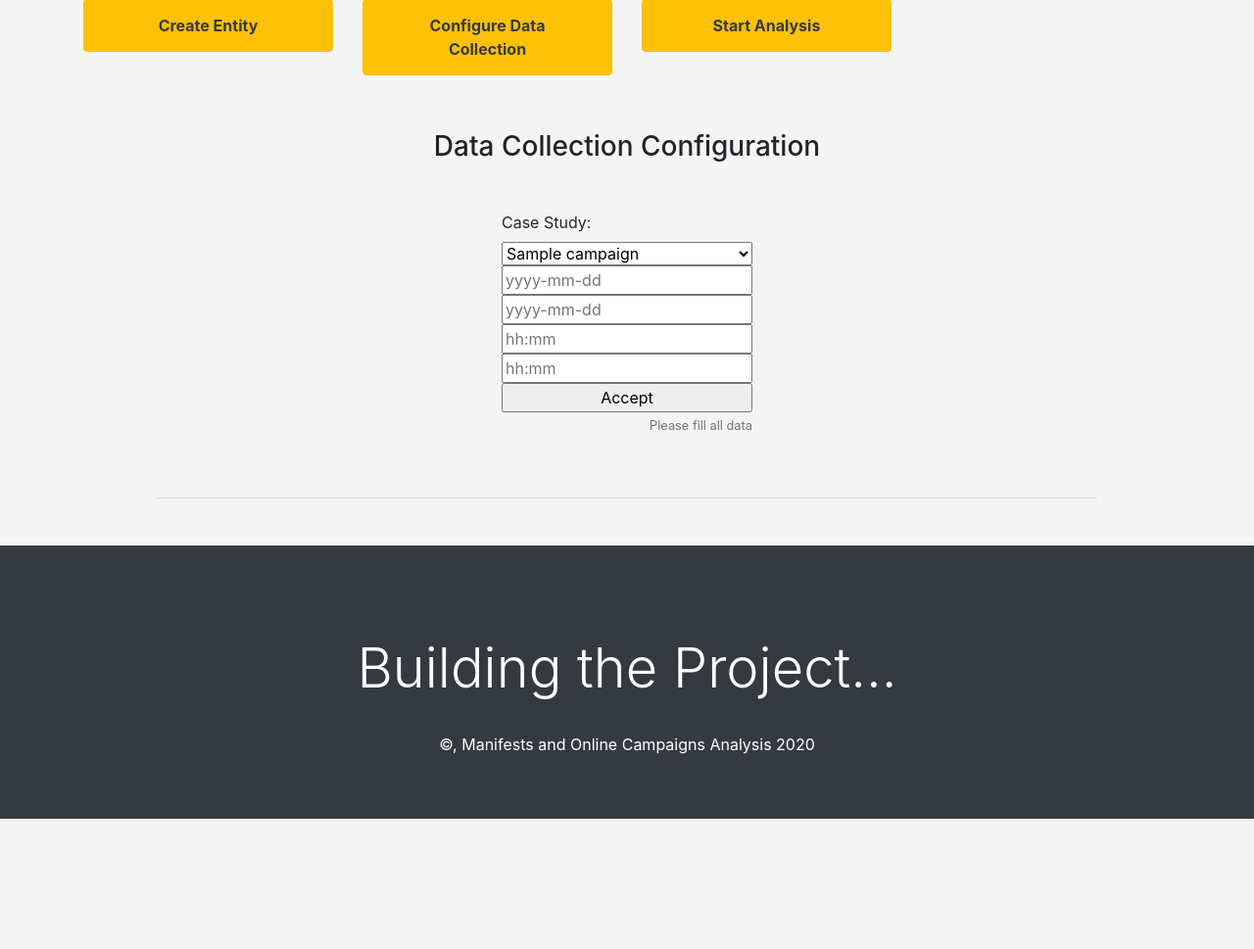
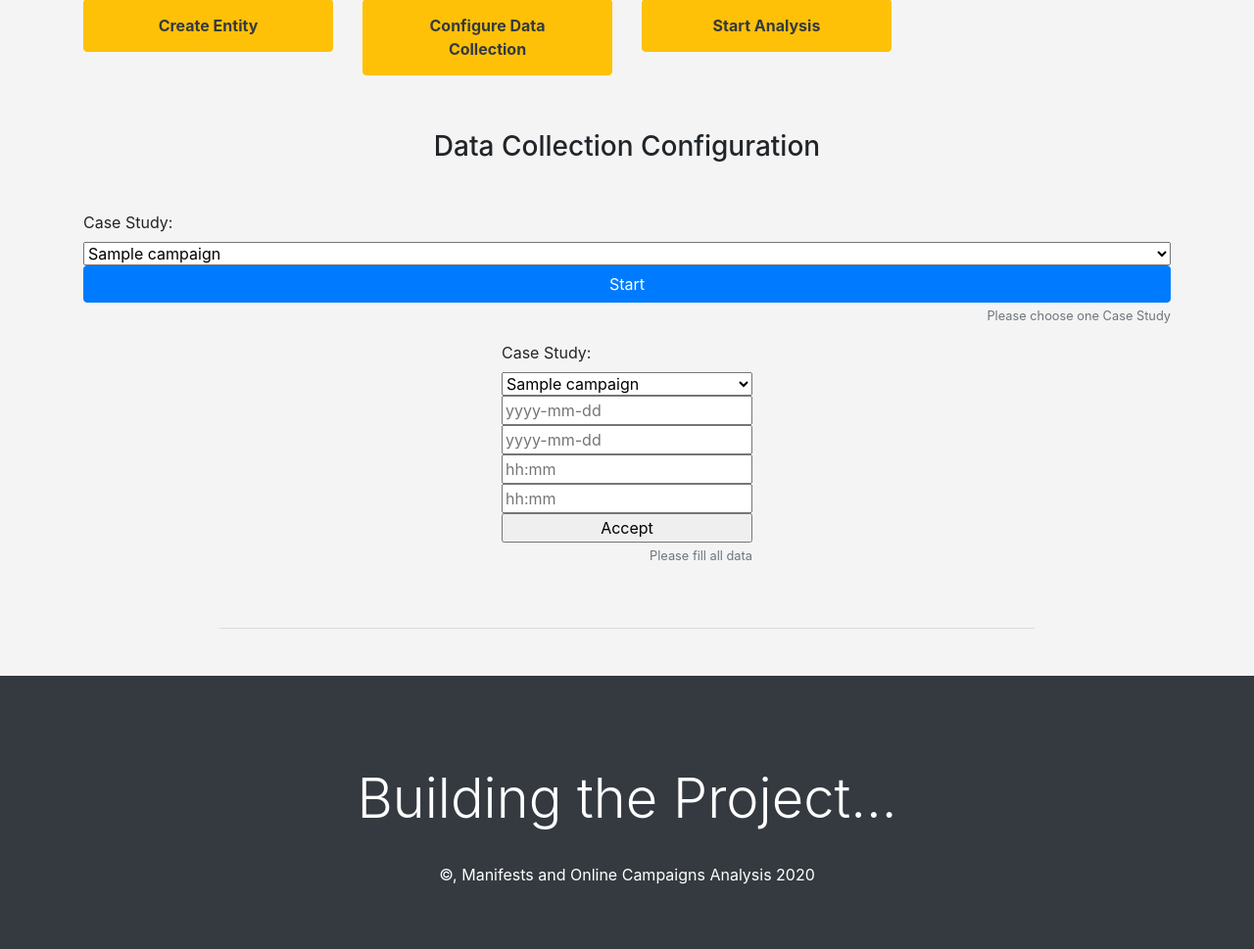
Before and after one commit to ea-maruri/Manifests_and_Online_Campaigns_Analysis, a Django app: page /Configurator/data-collection-conf/ in a window 1280 px wide. Shown: the part 418-1387 px from the top of the page at 98% size. Before the commit the page ends 1254 px from the top, so only its background shows below. Run offline with Django 3.2, Linux system fonts and the light colour scheme; tables that the repository leaves empty hold one stand-in row (values such as "Sample post"); some libraries are stand-ins or nearby versions.

Commit message:
work on configurator, collection and admin (posts)

```diff
--- a/StudyCasesConfApp/forms.py
+++ b/StudyCasesConfApp/forms.py
@@ -159,7 +159,7 @@ class AnalysisConf(forms.Form):
 
 class ComputeCollectionForm(forms.Form):
   def __init__(self, campaigns: tuple, *args, **kwargs):
-    super(DataCollectionForm, self).__init__(*args, **kwargs)
+    super(ComputeCollectionForm, self).__init__(*args, **kwargs)
     self.fields["case_study"] = forms.ChoiceField(
         choices=campaigns, label="Case Study")
 
--- a/StudyCasesConfApp/templates/StudyCasesConfApp/configurator_base.html
+++ b/StudyCasesConfApp/templates/StudyCasesConfApp/configurator_base.html
@@ -15,6 +15,8 @@
   {% include 'middle/conf-options.html' %}
 
 
-  {% block config_option %}{% endblock %}
+  <div class="container">
+    {% block config_option %}{% endblock %}
+  </div>
 
 {% endblock %}
--- a/StudyCasesConfApp/templates/StudyCasesConfApp/middle/collection_conf.html
+++ b/StudyCasesConfApp/templates/StudyCasesConfApp/middle/collection_conf.html
@@ -9,6 +9,30 @@
       </div>
     </div>
 
+
+    <!-- Compute -->
+    <div class="row">
+      <div class="col">
+        {% if compute_data_collect.error %}
+            <p class="text-danger">Sorry, something went wrong, while loading the form</p>
+          {% else %}
+            <div class="form-group">
+              <form action="" method="POST" class="d-flex flex-column">{% csrf_token %}
+                {{compute_data_collect}}
+
+                <input type="submit" class="btn btn-primary" value="Start"></input>
+
+                <div class="d-flex justify-content-end">
+                  <small id="formHelper" class="form-text text-muted">Please choose one Case Study</small>
+                </div>
+              </form>
+            </div>
+          {% endif %}
+      </div>
+    </div>
+
+
+    <!-- Conf -->
     <div class="row">
       <div class="col-sm-12">
         {% for message in messages %}
@@ -21,12 +45,12 @@
         {% endfor %}
 
         <div class="d-flex justify-content-around">
-          {% if form.error %}
+          {% if conf_data_form.error %}
             <p class="text-danger">Sorry, something went wrong, while loading the form</p>
           {% else %}
             <div class="form-group">
               <form action="" method="POST" class="d-flex flex-column">{% csrf_token %}
-                {{form}}
+                {{conf_data_form}}
                 <input type="submit" value="Accept"/>
 
                 <div class="d-flex justify-content-end">
--- a/StudyCasesConfApp/views.py
+++ b/StudyCasesConfApp/views.py
@@ -10,7 +10,7 @@ from django.shortcuts import render
 from StudyCasesManage.models import Campaign, Candidate, Manifest, SocialMediaAccount
 
 # Forms
-from .forms import CreateCandidateForm, ConfigureCaseStudyForm, DataCollectionForm, DocumentConfForm, AnalysisConf, CreateSocialMediaAccount, DocumentForm
+from .forms import CreateCandidateForm, ConfigureCaseStudyForm, DataCollectionForm, DocumentConfForm, AnalysisConf, CreateSocialMediaAccount, DocumentForm, ComputeCollectionForm
 
 # Own utilities
 import StudyCasesManage.logic.ea_db_utilities as db_util
@@ -23,11 +23,6 @@ CONF_PAGE = 'configurator.html'
 # Create your views here.
 def configurator(request):
   """Renders the request page"""
-
-  campaign_name = 'Test Campaign - 2020'
-  screen_names_list = db_util.get_screen_names_list(campaign_name)
-  print("Screen names in", campaign_name)
-  print(screen_names_list)
 
   return render(request, CONF_PAGE)
 
@@ -141,7 +136,39 @@ def data_collection_conf(request):
   campaigns_tuple = db_util.get_campaigns_tuple()
   data_collection_form = DataCollectionForm(campaigns_tuple)
 
-  return render(request, "middle/collection_conf.html", {"form": data_collection_form})
+  compute_collection_form = ComputeCollectionForm(campaigns_tuple)
+
+  if request.method == 'POST':
+
+    data_collection_conf = DataCollectionForm(campaigns_tuple, request.POST)
+    if data_collection_conf.is_valid():
+      print("DO SOMETHING")
+
+
+    compute_collection_form = ComputeCollectionForm(campaigns_tuple, request.POST)
+    if compute_collection_form.is_valid():
+      print("COMPUTE!!")
+      form_info = compute_collection_form.cleaned_data
+      print(form_info)
+
+      # Received as <QuerySet [('Test Study Case - 2020',)]>, for this choose [0][0]
+      campaign_name = Campaign.objects.values_list('name').filter(id=form_info['case_study'])[0][0]
+      print("Campaign")
+      print(campaign_name, str(type(campaign_name)))
+
+      compute(request, campaign_name)
+
+      messages.success(
+          request,
+          "Computing data collection from " + campaign_name + "...\n\nCheck 'admin'."
+      )
+
+
+  return render(
+    request,
+    "middle/collection_conf.html",
+    {"conf_data_form": data_collection_form, "compute_data_collect": compute_collection_form,}
+  )
 
 
 
@@ -190,12 +217,14 @@ def delete_account(request):
   return render(request, "middle/del_account.html")
 
 
-
-def compute(request):
+def compute(request, campaign_name: str):
   from StudyCasesManage.logic.ea_get_time_lines import main
 
-  campaign_name = 'Test Campaign - 2020'
   screen_names_list = db_util.get_screen_names_list(campaign_name)
+  print("Screen names in", campaign_name)
+  print(screen_names_list)
+
   main(screen_names_list)
 
-  return HttpResponse("Computing...")
+  out_response = "Computing data collection from " + campaign_name + "...\n\nCheck 'admin'."
+  return HttpResponse(out_response)
--- a/StudyCasesManage/admin.py
+++ b/StudyCasesManage/admin.py
@@ -38,7 +38,7 @@ class PostAdmin(admin.ModelAdmin):
   search_fields = ("timeline_id", "parent_id", "post_date")
   list_filter = ("timeline_id", "parent_id", "post_date")
   date_hierarchy = "post_date"
-
+  list_per_page = 100  # maximum 100 rows
 
 
 # Registering Models
--- a/StudyCasesManage/models.py
+++ b/StudyCasesManage/models.py
@@ -67,7 +67,7 @@ class Timeline(models.Model):
   end_date = models.DateField(blank=True, null=True)
 
   def __str__(self):
-    return "social_media_account: %s, collect_date: %s, end_date: %s" %(self.social_media_id, self.collect_date, self.end_date)
+    return "%s, collect_date: %s, end_date: %s" %(self.social_media_id, self.collect_date, self.end_date)
 
 
 class Post(models.Model):
```
